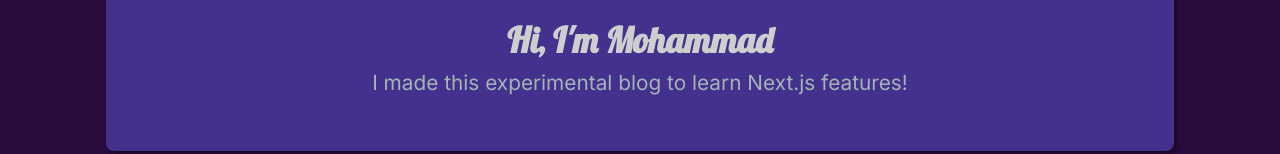
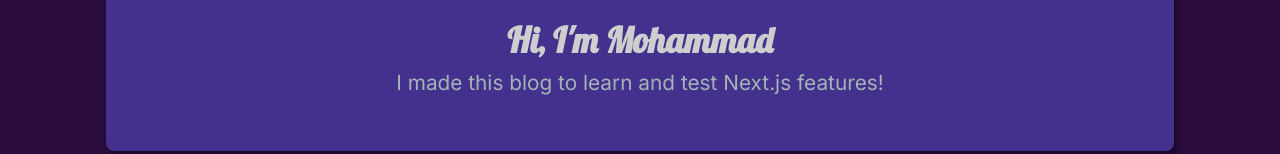
Before and after one commit to mitinull/nextjs-blog, a Next.js app: page / in a window 1280 px wide. Shown: the part 324-478 px from the top of the page. Built offline with nearby package versions, Linux system fonts and the light colour scheme.

Commit message:
changing hero text

```diff
--- a/components/home-page/hero/Hero.jsx
+++ b/components/home-page/hero/Hero.jsx
@@ -19,7 +19,7 @@ export const Hero = () => {
       </div>
       <h2 className={styles.heading}>Hi, I'm Mohammad</h2>
       <p className={styles.paragraph + " " + font1.className}>
-        I made this experimental blog to learn Next.js features!
+        I made this blog to learn and test Next.js features!
       </p>
     </section>
   );
```
